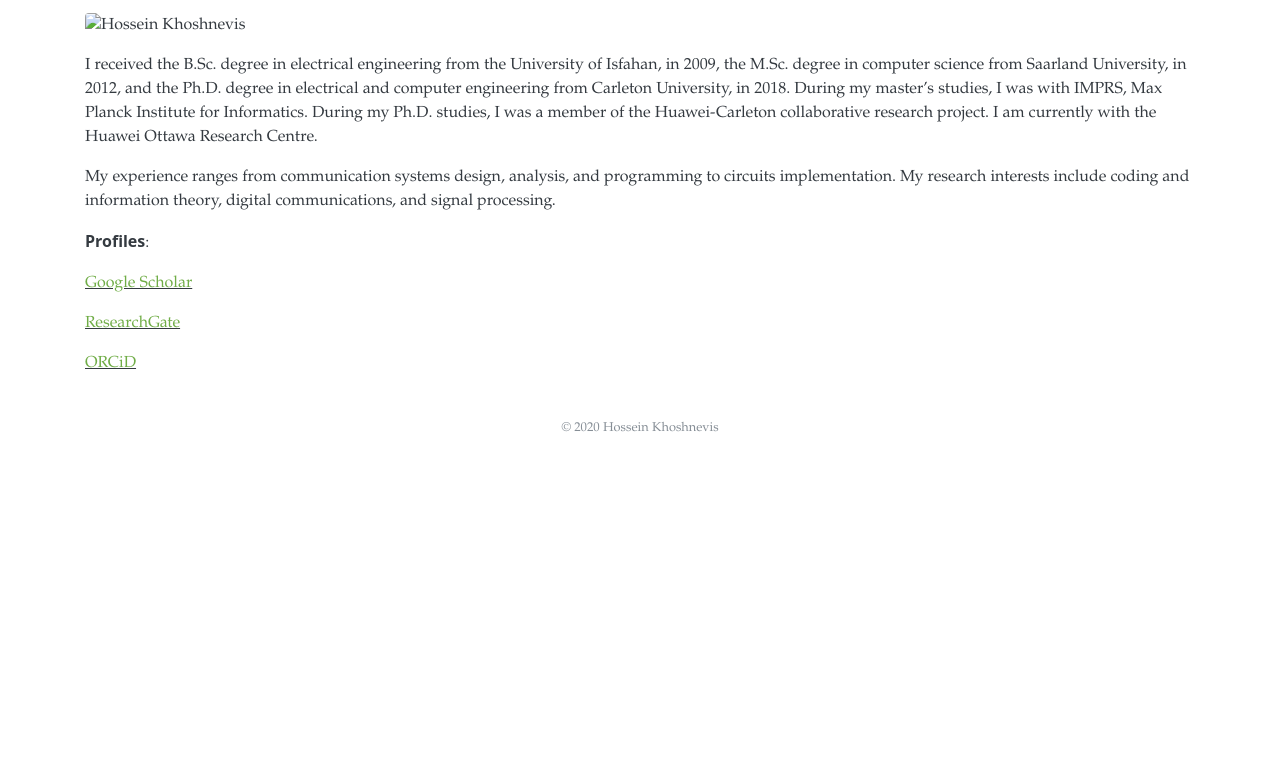
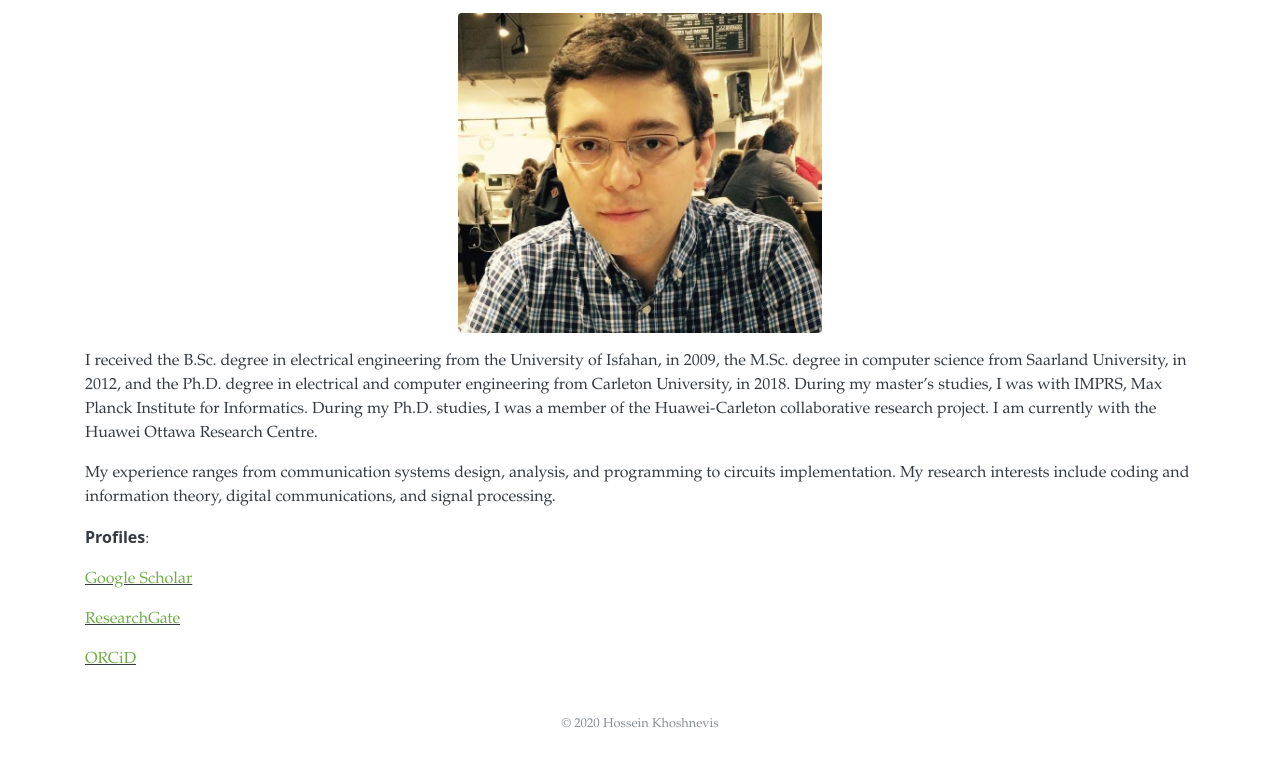
Before and after one commit to hosseinkhoshnevis/hosseinkhoshnevis.github.io, a plain HTML site: page index.html in a window 1280 px wide. Shown: the part 93-852 px from the top of the page. Before the commit the page ends 800 px from the top, so only its background shows below. Drawn offline with Linux system fonts and the light colour scheme; a web font is replaced by a local one.

Commit message:
Update index.html

```diff
--- a/index.html
+++ b/index.html
@@ -130,7 +130,7 @@
 
     <div class="row">
       <div class="col-12">
-        <img class="img-fluid rounded mx-auto mb-3 d-block" style="max-height: 20rem" src="/khoshnevis.jpg" alt="Hossein Khoshnevis">
+        <img class="img-fluid rounded mx-auto mb-3 d-block" style="max-height: 20rem" src="/photos/khoshnevis.jpg" alt="Hossein Khoshnevis">
           <p dir="ltr" style="text-align: left;">I received the B.Sc. degree in electrical engineering from the University of Isfahan, in 2009, the M.Sc. degree in computer science from Saarland University, in 2012, and the Ph.D. degree in electrical and computer engineering from Carleton University, in 2018. During my master’s studies, I was with IMPRS, Max Planck Institute for Informatics. During my Ph.D. studies, I was a member of the Huawei-Carleton collaborative research project. I am currently with the Huawei Ottawa Research Centre. </p>
           <p dir="ltr" style="text-align: left;">My experience ranges from communication systems design, analysis, and programming to circuits implementation. My research interests include coding and information theory, digital communications, and signal processing.</p>
           <p dir="ltr" style="text-align: left;"><span style="font-family: Open Sans;"><strong>Profiles</strong></span>:</p><p dir="ltr" style="text-align: left;"><span  style="text-decoration: underline;"><a  href="https://scholar.google.com/citations?user=5tg94MgAAAAJ" target="_blank">Google Scholar</a></span></p><p dir="ltr"  style="text-align: left;"><span class=" aw5Odc" style="text-decoration: underline;"><a href="https://www.google.com/url?q=https%3A%2F%2Fwww.researchgate.net%2Fprofile%2FHossein_Khoshnevis&amp;sa=D&amp;sntz=1&amp;usg=AFQjCNEpneYXSgMIYSB2EN5Jo8rGIxzhdw" target="_blank">ResearchGate</a></span></p><p dir="ltr" style="text-align: left;"><span style="text-decoration: underline;"><a href="https://www.google.com/url?q=https%3A%2F%2Forcid.org%2F0000-0003-2175-068X&amp;sa=D&amp;sntz=1&amp;usg=AFQjCNGYYtlz8XGyDS1if4oCu3vHNqgTfQ" target="_blank">ORCiD</a></span></p>
```
